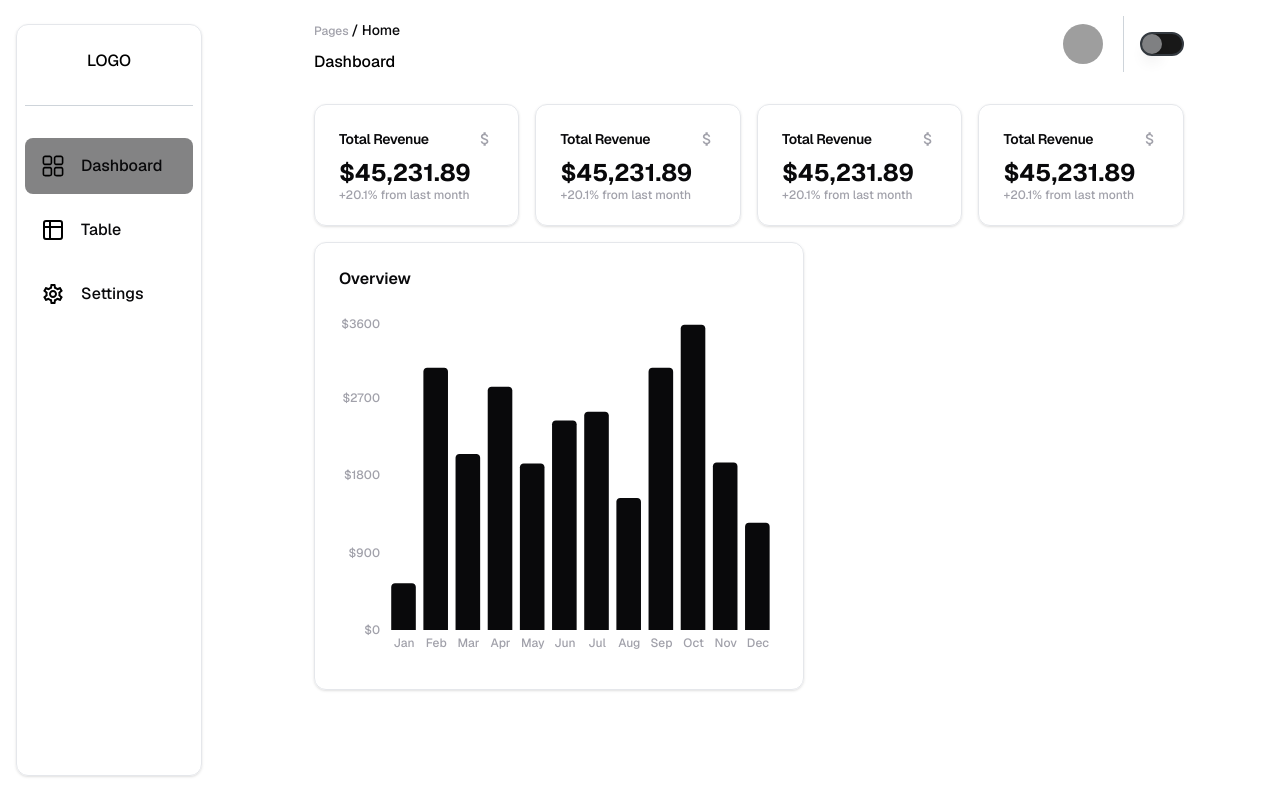
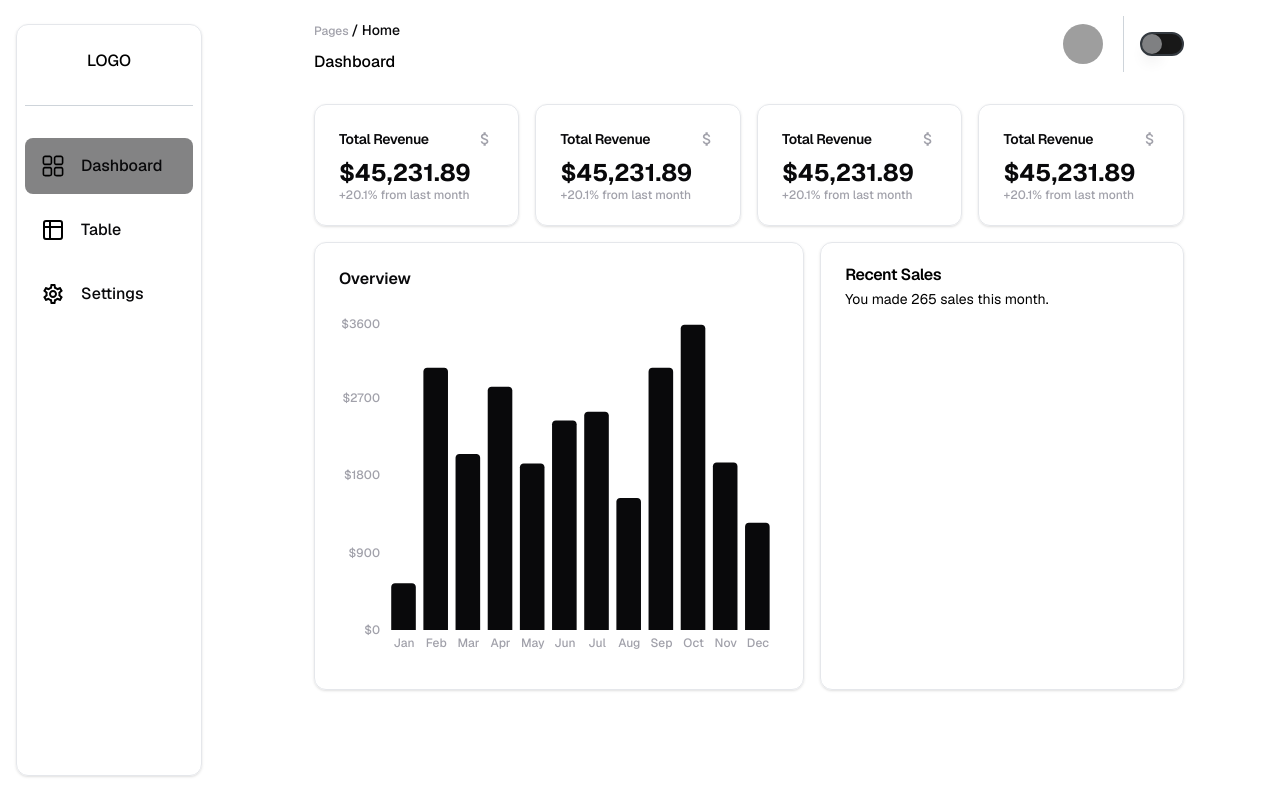
Before and after one commit to Luizrtr/redrum, a Next.js app: page /home in a window 1280 px wide. Built offline with nearby package versions, Linux system fonts and the light colour scheme; grey boxes are pictures that could not be loaded.

Commit message:
Card recent sales

```diff
--- a/src/app/home/page.tsx
+++ b/src/app/home/page.tsx
@@ -190,13 +190,19 @@ export default function Page() {
                     tick={{ fontSize: 12, fill: "#A1A1AA", fontWeight: "500" }}
                   />
                   <Tooltip />
-                  <Bar
-                    dataKey="uv"
-                    fill="#FAFAFA"
-                    shape={<CompanyBox />}
-                  />
+                  <Bar dataKey="uv" fill="#FAFAFA" shape={<CompanyBox />} />
                 </BarChart>
               </ResponsiveContainer>
+            </div>
+          </Card>
+          <Card className="lg:col-span-3 col-span-4">
+            <div className="flex flex-col space-y-1.5 p-6">
+              <h3 className="font-semibold leading-none tracking-tight">
+                Recent Sales
+              </h3>
+              <p className="text-sm text-muted-foreground">
+                You made 265 sales this month.
+              </p>
             </div>
           </Card>
         </div>
```
